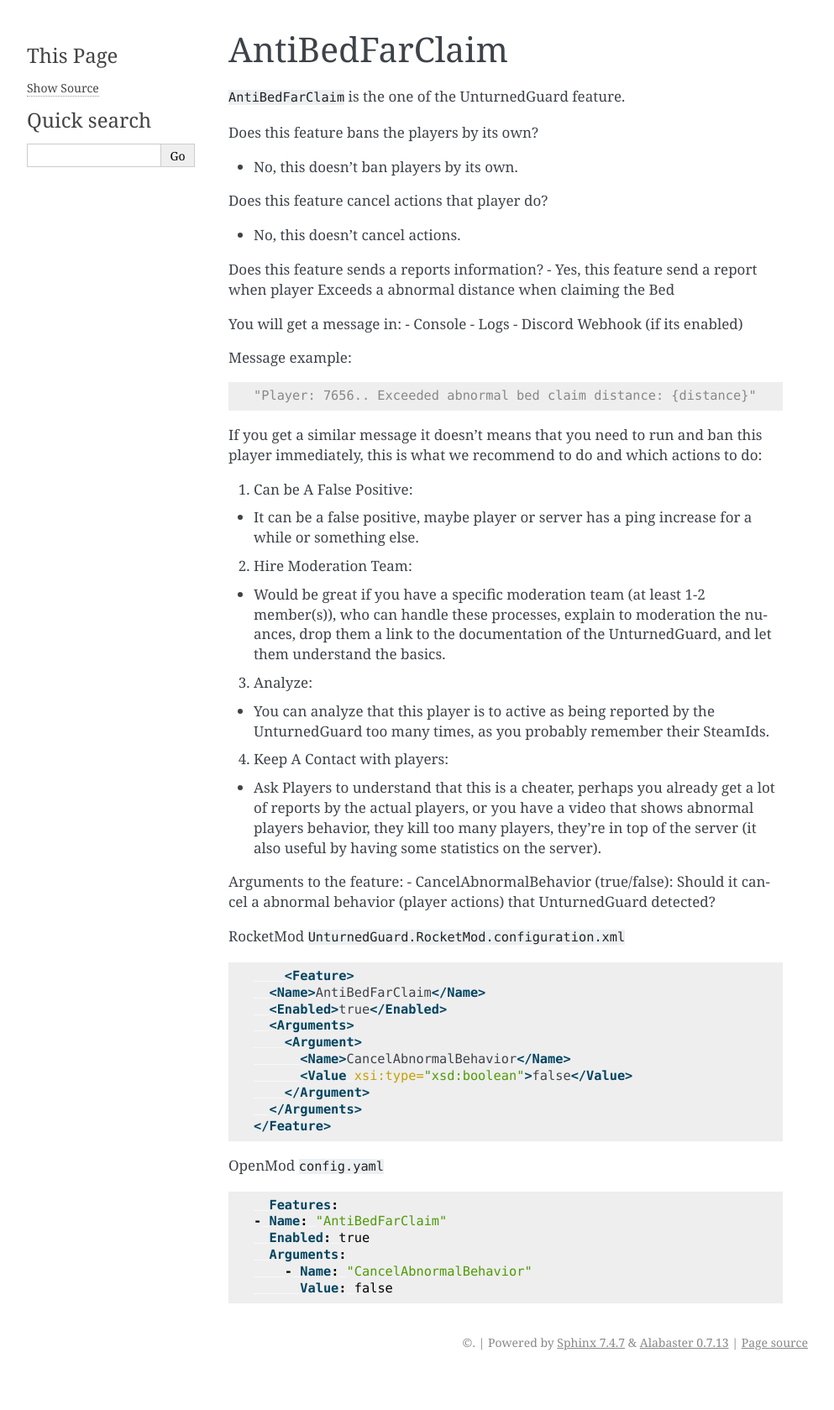
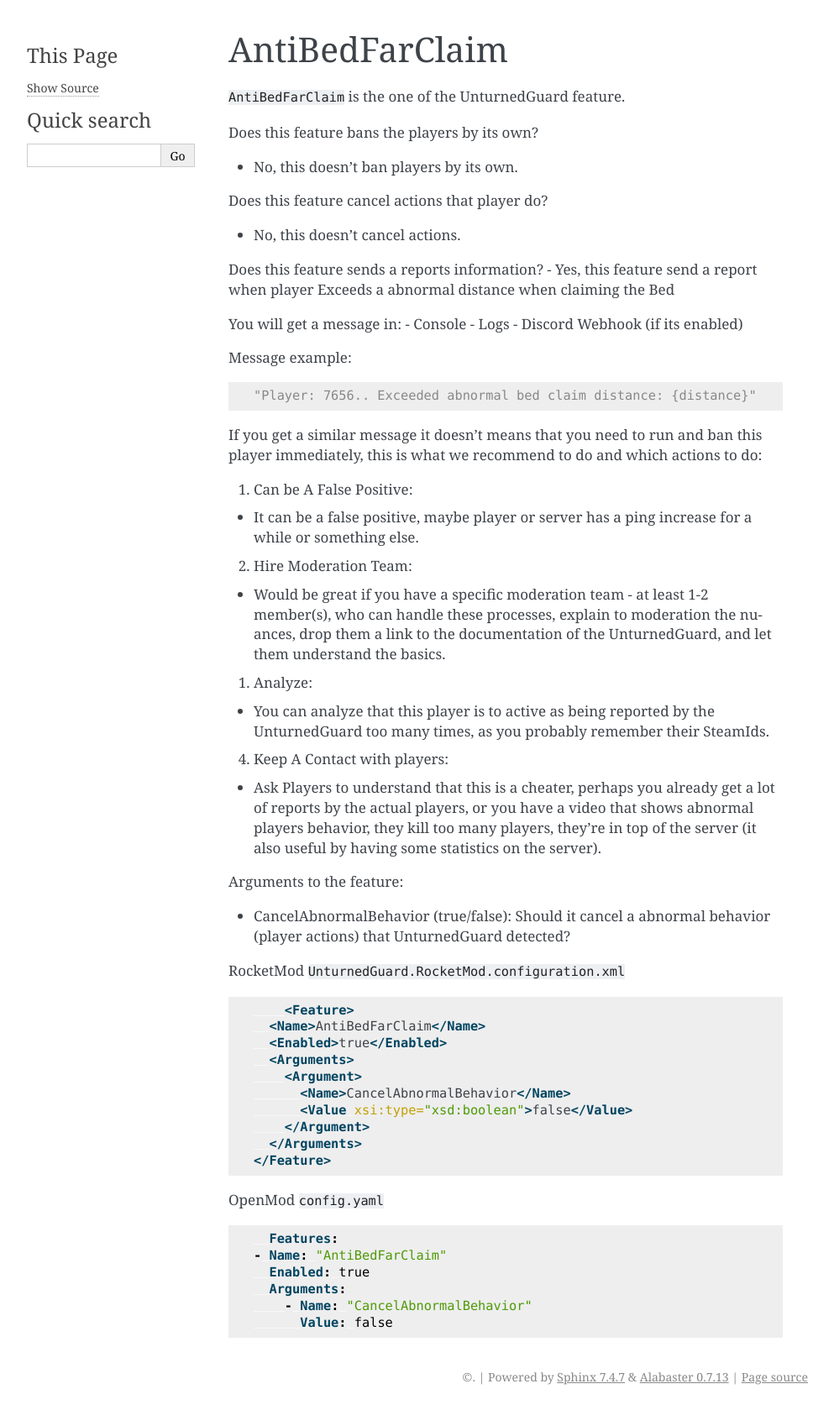
Before and after one commit to UnturnedGuard/UnturnedGuard-docs, a Sphinx documentation site: the page built from docs/features/antibedfarclaim.rst, in a window 1280 px wide. Shown: the whole page at 84% size, without its empty margins (148-1141 px from the left). Built offline with Sphinx 7.4.7, drawn with Linux system fonts in a browser that asks for light colours; pages that are not in the unit, such as notebooks, are missing from menus; before the commit the page ends 1638 px from its top, so only the background shows below that; part of the change alters nothing that is shown.

```diff
--- a/docs/features/antibedfarclaim.rst
+++ b/docs/features/antibedfarclaim.rst
@@ -35,9 +35,9 @@ If you get a similar message it doesn't means that you need to run and ban this
 
 2. Hire Moderation Team:
 
-- Would be great if you have a specific moderation team (at least 1-2 member(s)), who can handle these processes, explain to moderation the nuances, drop them a link to the documentation of the UnturnedGuard, and let them understand the basics.
+- Would be great if you have a specific moderation team - at least 1-2 member(s), who can handle these processes, explain to moderation the nuances, drop them a link to the documentation of the UnturnedGuard, and let them understand the basics.
 
-3. Analyze:
+1. Analyze:
 
 - You can analyze that this player is to active as being reported by the UnturnedGuard too many times, as you probably remember their SteamIds.
 
@@ -46,6 +46,7 @@ If you get a similar message it doesn't means that you need to run and ban this
 - Ask Players to understand that this is a cheater, perhaps you already get a lot of reports by the actual players, or you have a video that shows abnormal players behavior, they kill too many players, they're in top of the server (it also useful by having some statistics on the server).
 
 Arguments to the feature:
+
 - CancelAbnormalBehavior (true/false): Should it cancel a abnormal behavior (player actions) that UnturnedGuard detected?
 
 
```
